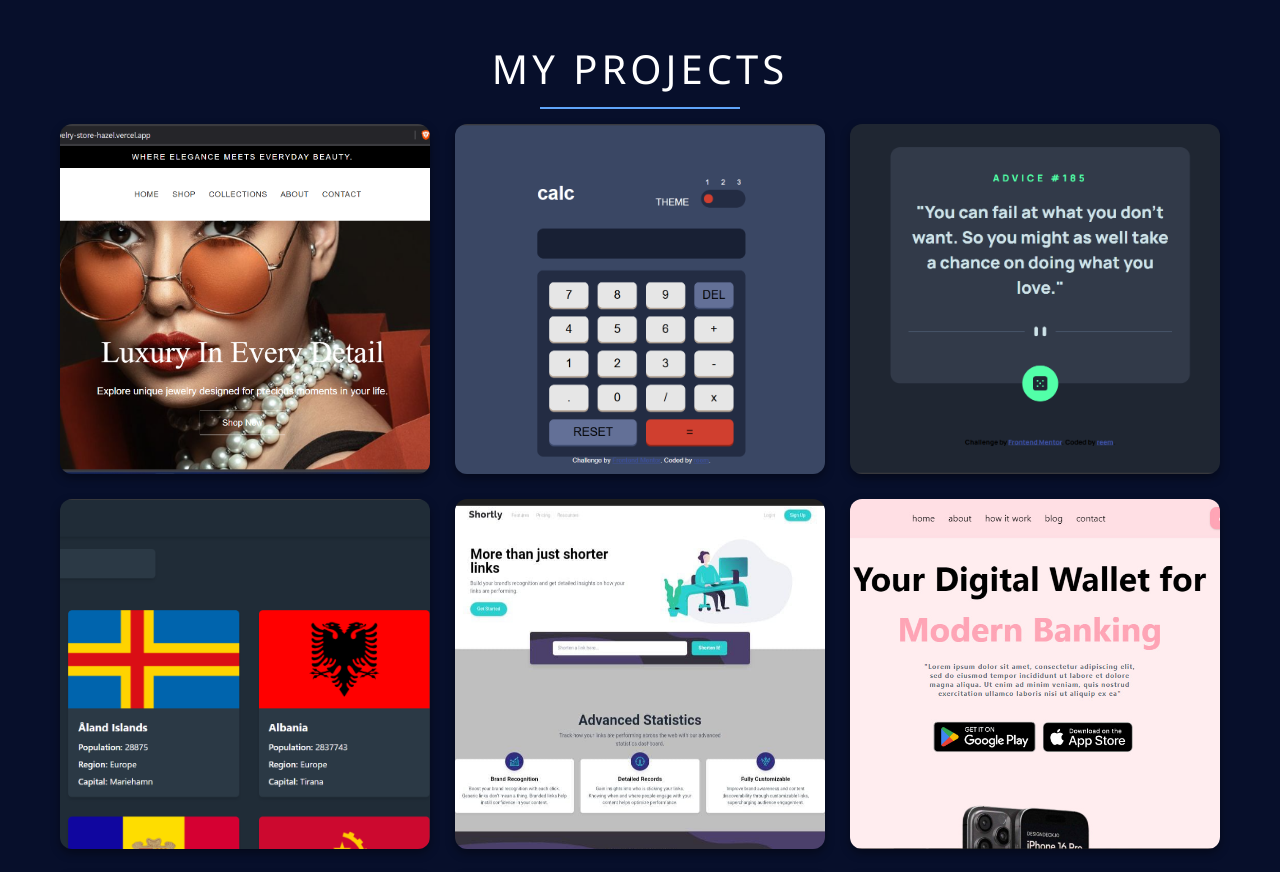
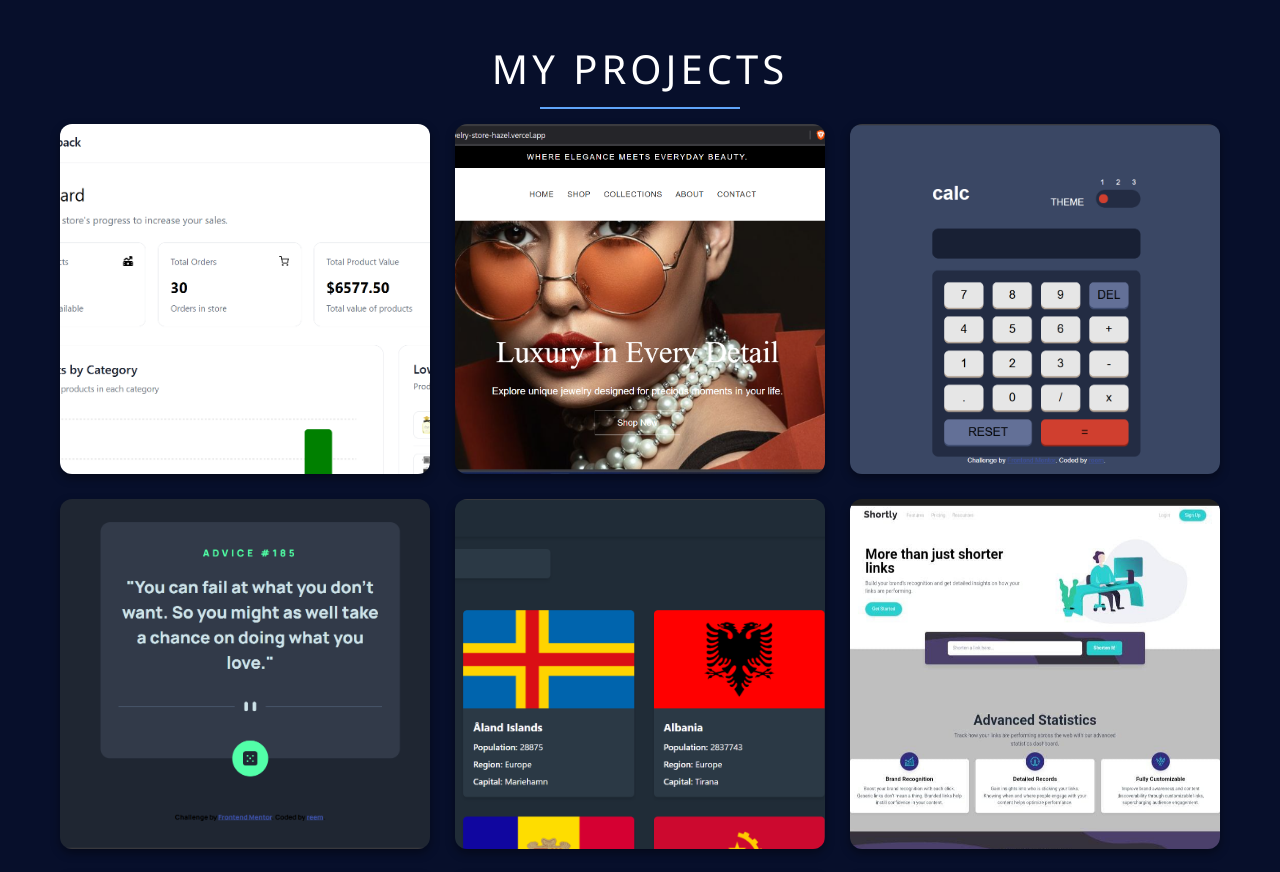
Before and after one commit to reem-abdelrazek20/reem-abdelrazek, a React (Vite) app: page / in a window 1280 px wide. Shown: the part 1160-2032 px from the top of the page. Built offline with nearby package versions, Linux system fonts and the light colour scheme.

Commit message:
add new oroject

```diff
--- a/src/Components/project.jsx
+++ b/src/Components/project.jsx
@@ -1,4 +1,4 @@
-import "../styles/project.css"
+import "../styles/project.css";
 import Card from "./card";
 
 export default function Project() {
@@ -8,13 +8,23 @@ export default function Project() {
 
       <div className="project-grid">
         <Card
+          title="E-commerce-dashboard"
+          copy="لوحة تحكم احترافية لإدارة متجر إلكتروني، تتيح عرض وإدارة المنتجات مع البحث والفلترة حسب المخزون والتصنيف، بالإضافة إلى حذف المنتجات وإضافة منتجات جديدة وPagination، مع تصميم Responsive باستخدام React وTailwind CSS وربط البيانات بـ API.
+"
+          backgroundImage="/img/dashboard.png"
+          linkgit="https://github.com/reem-abdelrazek20/ecommerce-dashboard.git"
+          link="https://ecommerce-dashboard-one-gamma.vercel.app/"
+        />
+
+        <Card
           title="Jewelry Store"
           copy="متجر إلكتروني لعرض وبيع المجوهرات، تم تطويره باستخدام React وTailwind CSS،
          ويتيح للمستخدمين تصفح المنتجات، عرض تفاصيلها، تسجيل الدخول،
          وإضافة المنتجات إلى سلة التسوق مع حفظ بيانات السلة باستخدام Local Storage."
           backgroundImage="/img/store.png"
           linkgit="https://github.com/reem-abdelrazek20/jewelry-store.git"
-         link="https://jewelry-store-hazel.vercel.app/"/>
+          link="https://jewelry-store-hazel.vercel.app/"
+        />
         <Card
           title=" calculato App"
           copy="تطبيق آلة حاسبة بسيط ومتجاوب تم تطويره باستخدام
@@ -51,7 +61,6 @@ export default function Project() {
           backgroundImage="/img/web.jpg"
           link="https://web-bage.vercel.app/"
           linkgit="https://github.com/reem-abdelrazek20/web-bage.git"
-
         />
 
         <Card
```
Also changed, not shown: public/img/dashboard.png (added). Lines whose indentation alone changed are shown as unchanged.
